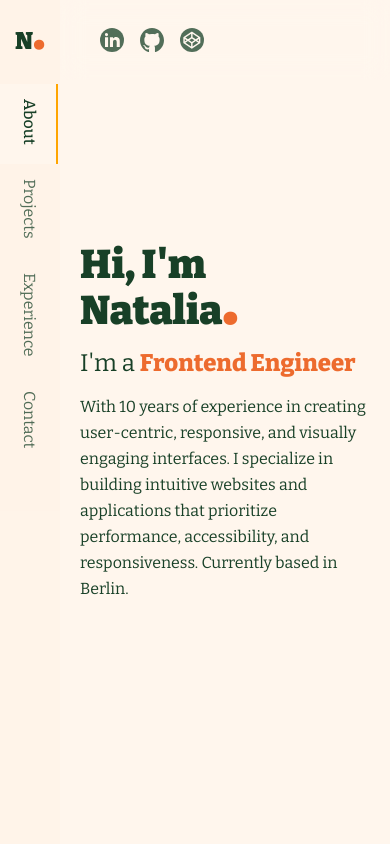
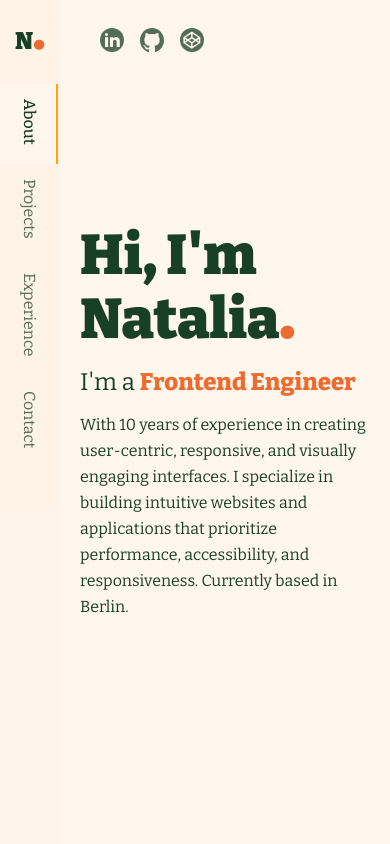
Before and after one commit to nalpizar/nataliaalpizar.com, a React (Vite) app: page / in a window 390 px wide. Shown: the top 844 px of the page. Built offline with nearby package versions, Linux system fonts and the light colour scheme.

Commit message:
ref: big title for mobile (#13)

```diff
--- a/src/components/Hero/hero.scss
+++ b/src/components/Hero/hero.scss
@@ -11,7 +11,7 @@
   }
 
   &__headline-1 {
-    font-size: 2.5rem;
+    font-size: 3.5rem;
     font-weight: 900;
   }
 
```
